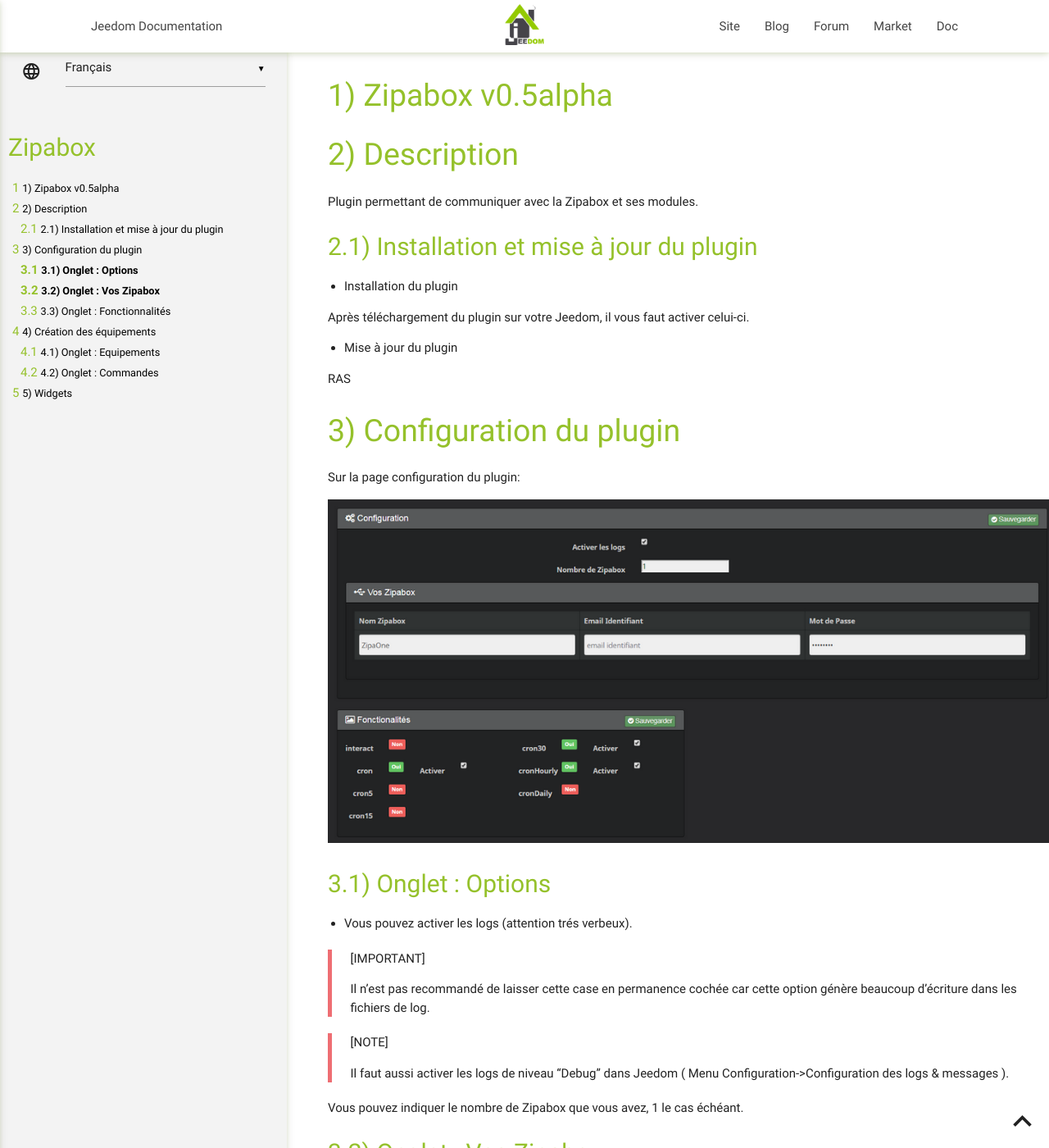
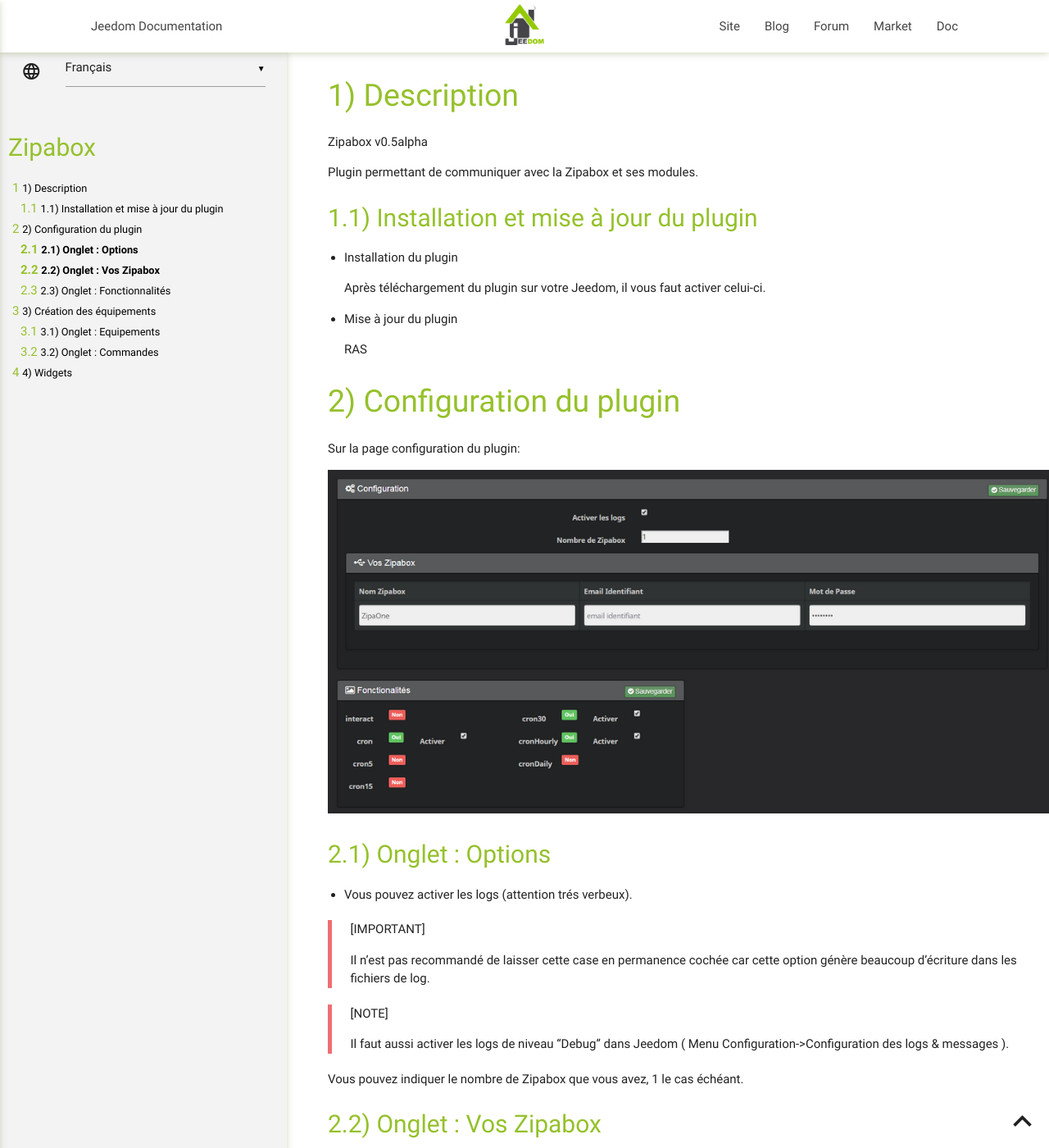
Before and after one commit to revlysJ/zipabox, a Jekyll site: the page built from docs/fr_FR/index.md, in a window 1280 px wide and 1400 px high. Shown: the whole window at 82% size. Built offline with Jekyll 4.4.1, drawn with Linux system fonts in a browser that asks for light colours; our own code applies the rules of GitHub Pages for plain Markdown files; some of the changed text lies outside the part shown.

```diff
--- a/docs/fr_FR/index.md
+++ b/docs/fr_FR/index.md
@@ -1,7 +1,6 @@
-# Zipabox v0.5alpha
-
 Description
 ===========
+Zipabox v0.5alpha
 
 Plugin permettant de communiquer avec la Zipabox et ses modules.
 
@@ -11,11 +10,11 @@ Installation et mise à jour du plugin
 
 - Installation du plugin
 
-Après téléchargement du plugin sur votre Jeedom, il vous faut activer celui-ci.
+   Après téléchargement du plugin sur votre Jeedom, il vous faut activer celui-ci.
 
 -  Mise à jour du plugin
 
-RAS
+   RAS
 
 
 Configuration du plugin
```
